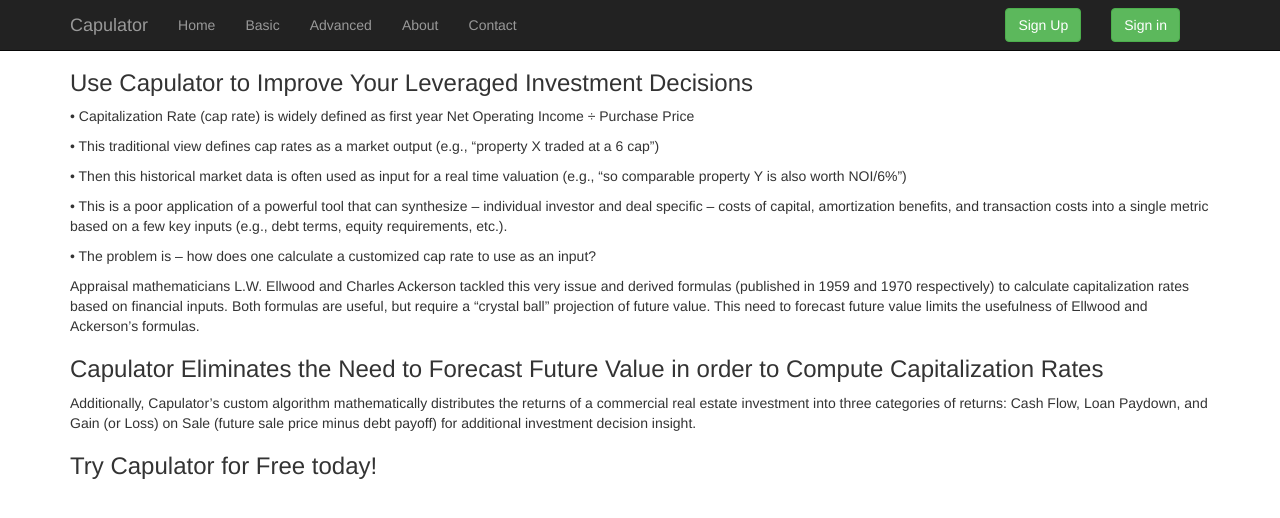
After one commit to blaino/vinnerator, a Python web app: template app/templates/about.html in a window 1280 px wide. The commit adds this page. Shown: the top 518 px of the page. Run offline with Jinja, Linux system fonts and the light colour scheme; the template is opened without the code that fills it: most values are stand-ins (such as "Sample title", 1, 10 or a date in 2020); some libraries are stand-ins or nearby versions.

Commit message:
Adding about page

```diff
--- /dev/null
+++ b/app/templates/about.html
@@ -0,0 +1,42 @@
+{% extends "layout.html" %}
+{% block body %}
+
+
+<div class="container">
+<h3>Use Capulator to Improve Your Leveraged Investment Decisions</h3>
+
+<p>• Capitalization Rate (cap rate) is widely defined as first year Net Operating Income ÷ Purchase Price</p>
+
+<p>• This traditional view defines cap rates as a market output (e.g., “property X
+traded at a 6 cap”)</p>
+
+<p>• Then this historical market data is often used as input for a real time valuation
+(e.g., “so comparable property Y is also worth NOI/6%”)</p>
+
+<p>• This is a poor application of a powerful tool that can synthesize – individual
+investor and deal specific – costs of capital, amortization benefits, and
+transaction costs into a single metric based on a few key inputs (e.g., debt terms,
+equity requirements, etc.).</p>
+
+<p>• The problem is – how does one calculate a customized cap rate to use as an
+input?</p>
+
+<p>Appraisal mathematicians L.W. Ellwood and Charles Ackerson tackled this very issue and
+derived formulas (published in 1959 and 1970 respectively) to calculate capitalization
+rates based on financial inputs. Both formulas are useful, but require a “crystal ball”
+projection of future value. This need to forecast future value limits the usefulness of
+Ellwood and Ackerson’s formulas.</p>
+
+
+<h3>Capulator Eliminates the Need to Forecast Future Value in order to Compute Capitalization Rates</h3>
+
+<p>Additionally, Capulator’s custom algorithm mathematically distributes the returns of
+a commercial real estate investment into three categories of returns: Cash Flow, Loan
+Paydown, and Gain (or Loss) on Sale (future sale price minus debt payoff) for additional
+investment decision insight.</p>
+
+
+<h3>Try Capulator for Free today!</h3>
+
+</div>
+{% endblock %}
--- a/app/templates/layout.html
+++ b/app/templates/layout.html
@@ -33,7 +33,7 @@
 		<li ><a href="/">Home</a></li>
 		<li ><a href="/basic">Basic</a></li>
 		<li ><a href="/show_scenarios">Advanced</a></li>
-		<li><a href="#about">About</a></li>
+		<li><a href="/about">About</a></li>
 		<li><a href="#contact">Contact</a></li>
               </ul>
 
--- a/app/views.py
+++ b/app/views.py
@@ -26,6 +26,10 @@ def page_not_found(e):
 def home():
     return render_template('home.html')
 
+
+@app.route('/about')
+def about():
+    return render_template('about.html')
 
 @app.route('/basic')
 def basic():
```
